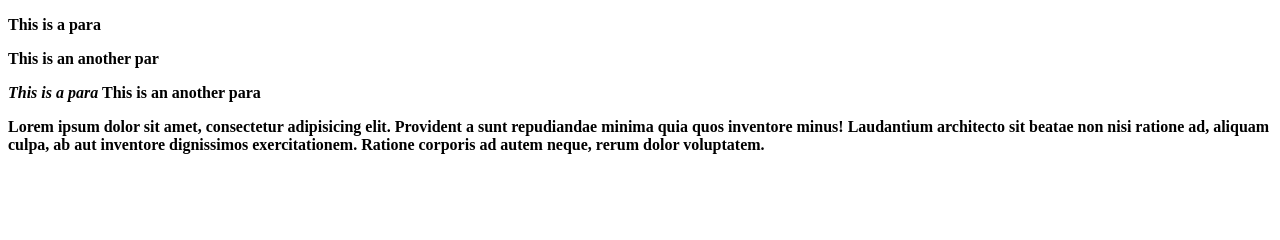
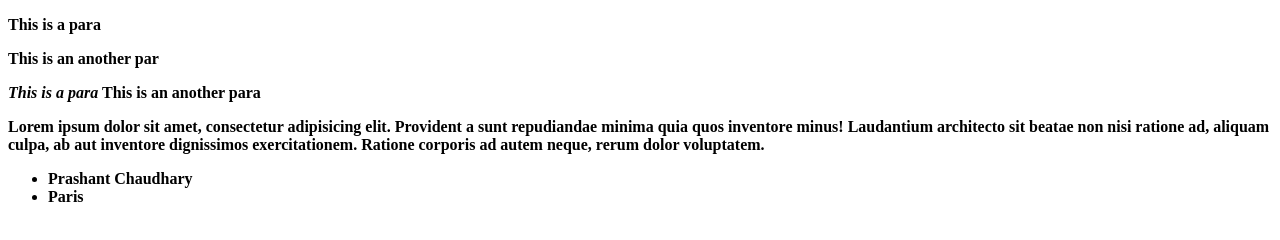
Before and after one commit to rk2hp/HTML_CSS_JS, a plain HTML site: page html5.html in a window 1280 px wide. Drawn offline with Linux system fonts and the light colour scheme.

Commit message:
Update html5.html

```diff
--- a/html5.html
+++ b/html5.html
@@ -22,5 +22,11 @@
     <span><em>This is a para</em></span>
     <span>This is an another para</span>
     <p>Lorem ipsum dolor sit amet, consectetur adipisicing elit. Provident a sunt repudiandae minima quia quos inventore minus! Laudantium architecto sit beatae non nisi ratione ad, aliquam culpa, ab aut inventore dignissimos exercitationem. Ratione corporis ad autem neque, rerum dolor voluptatem.</p>
+    <div>
+        <ul>
+            <li>Prashant Chaudhary</li>
+            <li>Paris</li>
+        </ul>
+    </div>
 </body>
 </html>
```
